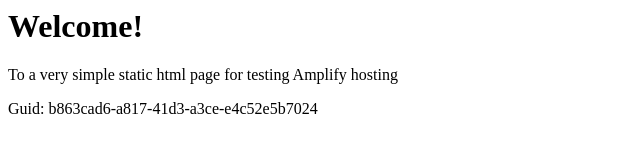
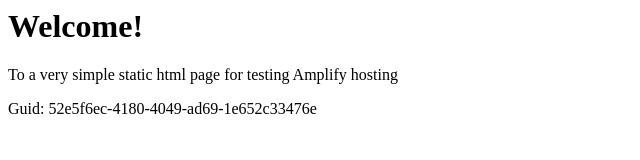
Before and after one commit to aws-aemilia-cmh/Github-PR-Commit-Integration-Test-DoNotTouch-GithubWebhookPreviewCanaryTest-v1-prod-us-east-2, a website: page src/index.html in a window 1280 px wide. Shown: the full height of the page, 0-640 px from the left. Drawn offline with Linux system fonts and the light colour scheme.

Commit message:
commit from integ tests

```diff
--- a/src/index.html
+++ b/src/index.html
@@ -12,6 +12,6 @@
 <body>
     <h1>Welcome!</h1>
     <p>To a very simple static html page for testing Amplify hosting</p>
-    <p>Guid: b863cad6-a817-41d3-a3ce-e4c52e5b7024</p></body>
+    <p>Guid: 52e5f6ec-4180-4049-ad69-1e652c33476e</p></body>
 
 </html>
```
